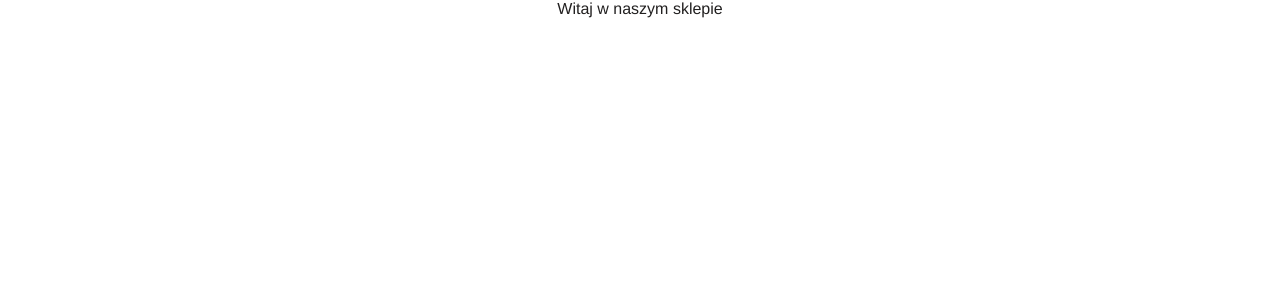
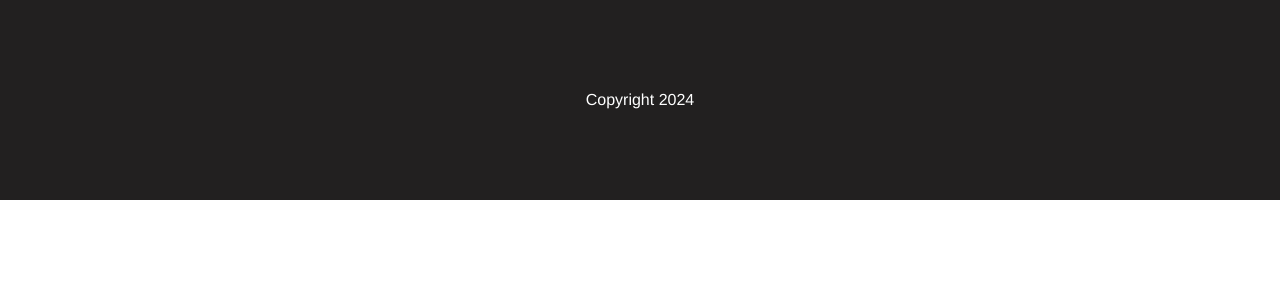
Before and after one commit to Szafter12/Top-shop, a React (Vite) app in the folder front-end/: page / in a window 1280 px wide. Shown: the top 300 px of the page. Built offline with nearby package versions, Linux system fonts and the light colour scheme.

Commit message:
add first component footer

```diff
--- a/front-end/src/App.jsx
+++ b/front-end/src/App.jsx
@@ -1,8 +1,7 @@
+import { Layout } from './components/Layout/Layout'
 
 function App() {
-  return (
-    <p>Witaj w naszym sklepie</p>
-  )
+	return <Layout />
 }
 
 export default App
--- /dev/null
+++ b/front-end/src/components/Footer/Footer.jsx
@@ -0,0 +1,9 @@
+import { getYear } from '../../utils/getYear'
+import styles from './Footer.module.css'
+export function Footer() {
+	return (
+		<div className={styles.footer}>
+			<p>Copyright {getYear()}</p>
+		</div>
+	)
+}
--- /dev/null
+++ b/front-end/src/components/Footer/Footer.module.css
@@ -0,0 +1,9 @@
+.footer {
+    display: flex;
+    justify-content: center;
+    align-items: center;
+    width: 100%;
+    height: 200px;
+    background-color: var(--color-text-default);
+    color: var(--color-white);
+}
--- /dev/null
+++ b/front-end/src/components/Layout/Layout.jsx
@@ -0,0 +1,9 @@
+import { Footer } from '../Footer/Footer'
+
+export function Layout() {
+	return (
+		<>
+			<Footer />
+		</>
+	)
+}
--- /dev/null
+++ b/front-end/src/utils/getYear.js
@@ -0,0 +1,5 @@
+export const getYear = () => {
+	const date = new Date()
+	const year = date.getFullYear()
+	return year
+}
```
